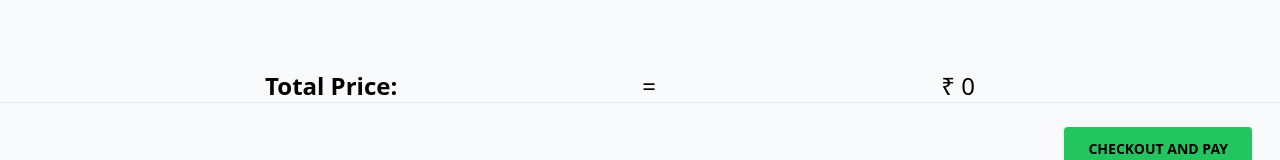
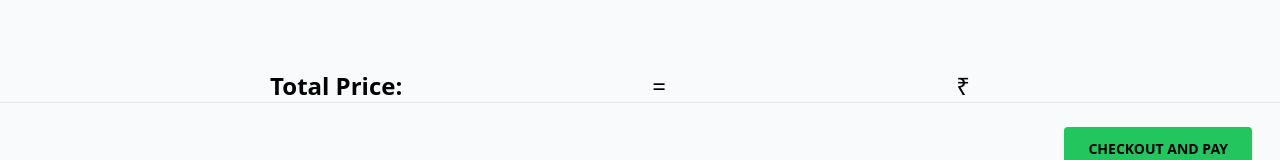
Before and after one commit to PrathmTayade/Shopping-Website, a React (Vite) app: page /cart in a window 1280 px wide. Shown: the part 601-761 px from the top of the page. Built offline with nearby package versions, Linux system fonts and the light colour scheme; no server answers.

Commit message:
before redux

```diff
--- a/src/App.jsx
+++ b/src/App.jsx
@@ -63,6 +63,7 @@ export default function App() {
         showCart,
         openCart,
         closeCart,
+
       }}
     >
       <div className="container h-screen  w-full ">
--- a/src/pages/CartPage.jsx
+++ b/src/pages/CartPage.jsx
@@ -1,21 +1,21 @@
-import React, { useContext } from "react";
+import React, { useContext, useState } from "react";
 import { StateContext } from "../components/StateContext";
 
 export default function CartPage() {
   const { cartItem } = useContext(StateContext);
+  const [quantity, setQuantity] = useState(1);
 
-  function totalPrice() {
-    const total = cartItem.map((item) => item.price);
-    const initialValue = 0;
-    const price = parseInt(
-      total.reduce(
-        (accumulator, currentValue) => accumulator + currentValue,
-        initialValue
-      )
-    );
-    return price;
-  }
-  const price = totalPrice();
+  const incrementItems = () => {
+    setQuantity(quantity + 1);
+  };
+
+  const decrementItems = () => {
+    if (quantity === 0) {
+      return;
+    }
+
+    setQuantity(quantity - 1);
+  };
 
   return (
     <div className="container flex flex-1  flex-col bg-slate-50 dark:bg-slate-900   ">
@@ -49,6 +49,7 @@ export default function CartPage() {
                     <div className="flex flex-col  shadow-md  transition  duration-150 ease-in-out md:inline-flex  md:flex-row ">
                       <button
                         type="button"
+                        onClick={incrementItems}
                         className="inline-block rounded-t bg-sky-400 px-3 pt-2.5 pb-2 text-xs font-medium uppercase leading-normal text-white transition duration-150 ease-in-out hover:bg-sky-600 focus:bg-sky-600 focus:outline-none focus:ring-0 active:bg-sky-700 md:rounded-l md:rounded-tr-none md:px-6"
                       >
                         +
@@ -57,10 +58,11 @@ export default function CartPage() {
                         type="button"
                         className="inline-block bg-sky-400 px-3  pt-2.5 pb-2 text-xs font-medium uppercase leading-normal text-white transition duration-150 ease-in-out hover:bg-sky-600 focus:bg-sky-600 focus:outline-none focus:ring-0 active:bg-sky-700 md:px-6"
                       >
-                        1
+                        {quantity}
                       </button>
                       <button
                         type="button"
+                        onClick={decrementItems}
                         className="inline-block rounded-b bg-sky-400 px-3 pt-2.5  pb-2 text-xs font-medium uppercase leading-normal text-white transition duration-150 ease-in-out hover:bg-sky-600 focus:bg-sky-600 focus:outline-none focus:ring-0  active:bg-sky-700 md:rounded-r md:rounded-bl-none md:px-6"
                       >
                         -
@@ -77,7 +79,7 @@ export default function CartPage() {
       <div className="flex  justify-evenly  px-5  text-2xl    ">
         <div className=" font-bold  ">Total Price:</div>
         <div className="">=</div>
-        <div className=" px-10 ">₹ {price}</div>
+        <div className=" px-10 ">₹ </div>
       </div>
       <div className=" flex  items-center justify-center rounded-b border-t border-solid border-slate-200 p-6 md:justify-end">
         <button
--- a/src/pages/Navbar.jsx
+++ b/src/pages/Navbar.jsx
@@ -1,73 +1,35 @@
 /* eslint-disable react/prop-types */
-import { Tab } from "@headlessui/react";
-import React, { useContext } from "react";
+import React, { useContext, useEffect, useState } from "react";
 import { Link } from "react-router-dom";
 import logo from "../assets/logo.svg";
-import DarkMode from "../components/darkMode";
 import { StateContext } from "../components/StateContext";
 
 export default function NavBar() {
   const { cartItem, openCart } = useContext(StateContext);
-  // function classNames(...classes) {
-  //   return classes.filter(Boolean).join(" ");
-  // }
+  const [stickyClass, setStickyClass] = useState("");
 
+  useEffect(() => {
+    window.addEventListener("scroll", stickNavbar);
+    return () => window.removeEventListener("scroll", stickNavbar);
+  }, []);
+
+  const stickNavbar = () => {
+    if (window !== undefined) {
+      let windowHeight = window.scrollY;
+      windowHeight > 500
+        ? setStickyClass("fixed top-0 left-0 z-50")
+        : setStickyClass("relative");
+    }
+  };
   return (
-    <div className=" container relative flex w-full items-center justify-between border border-gray-200  bg-slate-100 p-3  text-slate-900 shadow dark:border-gray-700 dark:bg-gray-800   dark:text-slate-50  ">
+    <div
+      className={`${stickyClass} container flex w-full items-center   justify-between  border border-gray-200 bg-slate-100  p-3 text-slate-900  shadow transition-all dark:border-gray-700 dark:bg-gray-800   dark:text-slate-50  `}
+    >
       <div className=" ">
         <Link to="/">
           <img src={logo} className="h-8 w-8" alt="shopping logo" />
         </Link>
       </div>
-      {/* <DarkMode /> */}
-      {/* <Tab.Group className="flex-1">
-        <Tab.List
-          className={"flex  space-x-1 rounded-xl bg-blue-900/20 p-1"}
-        >
-          <Link to="/" className="w-full">
-            <Tab
-              className={({ selected }) =>
-                classNames(
-                  "w-full rounded-lg py-2.5 text-sm font-medium leading-5 text-blue-700",
-                  "ring-white ring-opacity-60 ring-offset-2 ring-offset-blue-400 focus:outline-none focus:ring-2",
-                  selected
-                    ? "bg-white shadow"
-                    : "text-blue-100 hover:bg-white/[0.12] hover:text-white"
-                )
-              }
-            >
-              Home
-            </Tab>
-          </Link>
-         <Link to="/shop" className="w-full"> <Tab
-            className={({ selected }) =>
-              classNames(
-                "w-full rounded-lg py-2.5 text-sm font-medium leading-5 text-blue-700",
-                "ring-white ring-opacity-60 ring-offset-2 ring-offset-blue-400 focus:outline-none focus:ring-2",
-                selected
-                  ? "bg-white shadow"
-                  : "text-blue-100 hover:bg-white/[0.12] hover:text-white"
-              )
-            }
-          >
-            Shop
-          </Tab></Link>
-         <Link to="/cart" className="w-full"> <Tab
-            className={({ selected }) =>
-              classNames(
-                "w-full rounded-lg py-2.5 text-sm font-medium leading-5 text-blue-700",
-                "ring-white ring-opacity-60 ring-offset-2 ring-offset-blue-400 focus:outline-none focus:ring-2",
-                selected
-                  ? "bg-white shadow"
-                  : "text-blue-100 hover:bg-white/[0.12] hover:text-white"
-              )
-            }
-          >
-            Cart
-          </Tab></Link>
-        </Tab.List>
-      </Tab.Group> */}
-
       <div className="order-1 mx-3 flex items-center justify-between text-center md:flex-1  ">
         <div>
           {/* <svg
@@ -105,7 +67,7 @@ export default function NavBar() {
         onClick={openCart}
         className=" relative order-last cursor-pointer  rounded-lg p-3 md:relative  "
       >
-        <div className=" absolute top-0 left-0 h-4 w-4 select-none rounded-full bg-red-500  flex items-center justify-center text-xs font-medium  text-white  ">
+        <div className=" absolute top-0 left-0 flex h-4 w-4 select-none items-center  justify-center rounded-full bg-red-500 text-xs font-medium  text-white  ">
           <div> {cartItem.length}</div>
         </div>
         <div className="">
```
